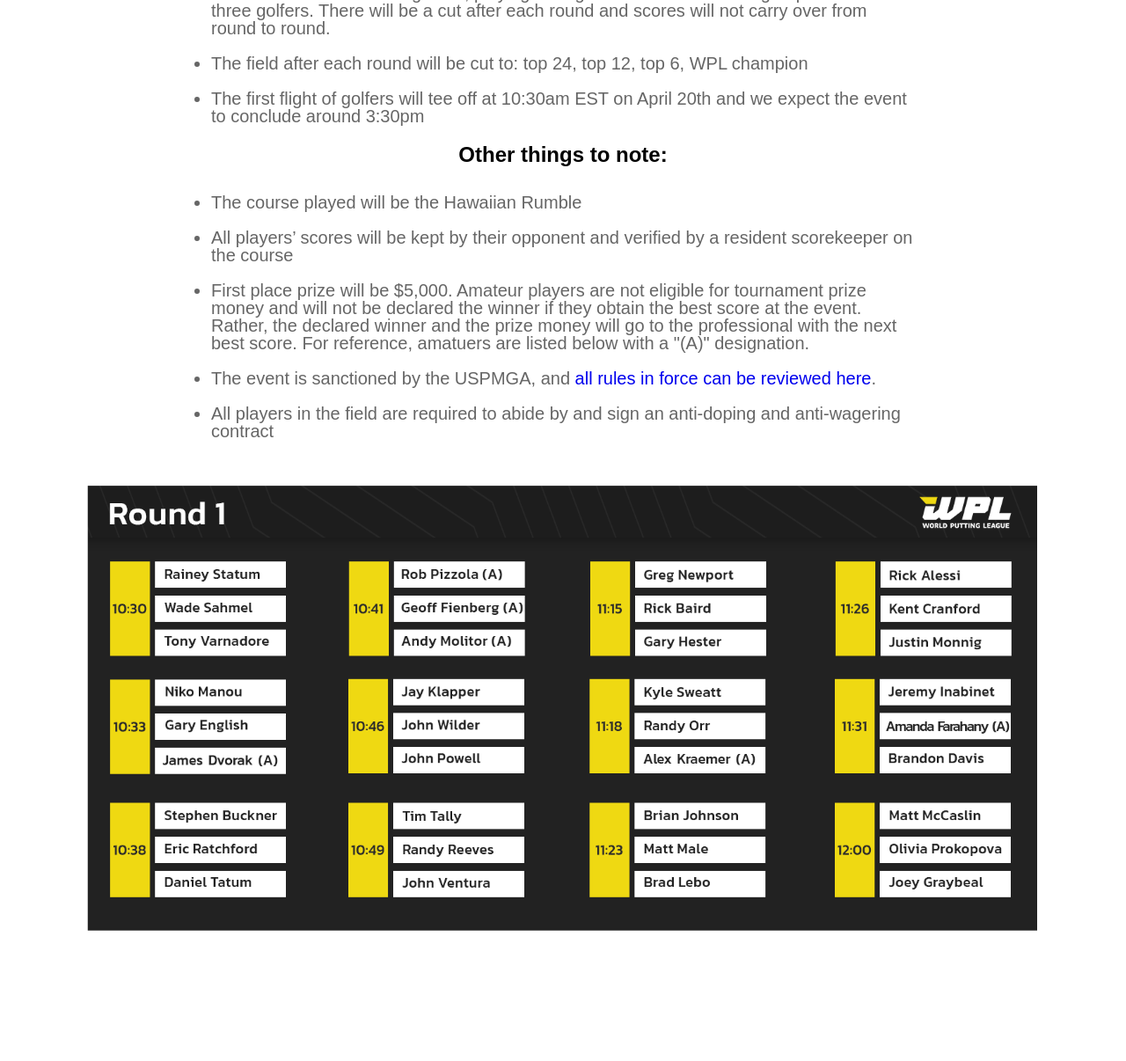
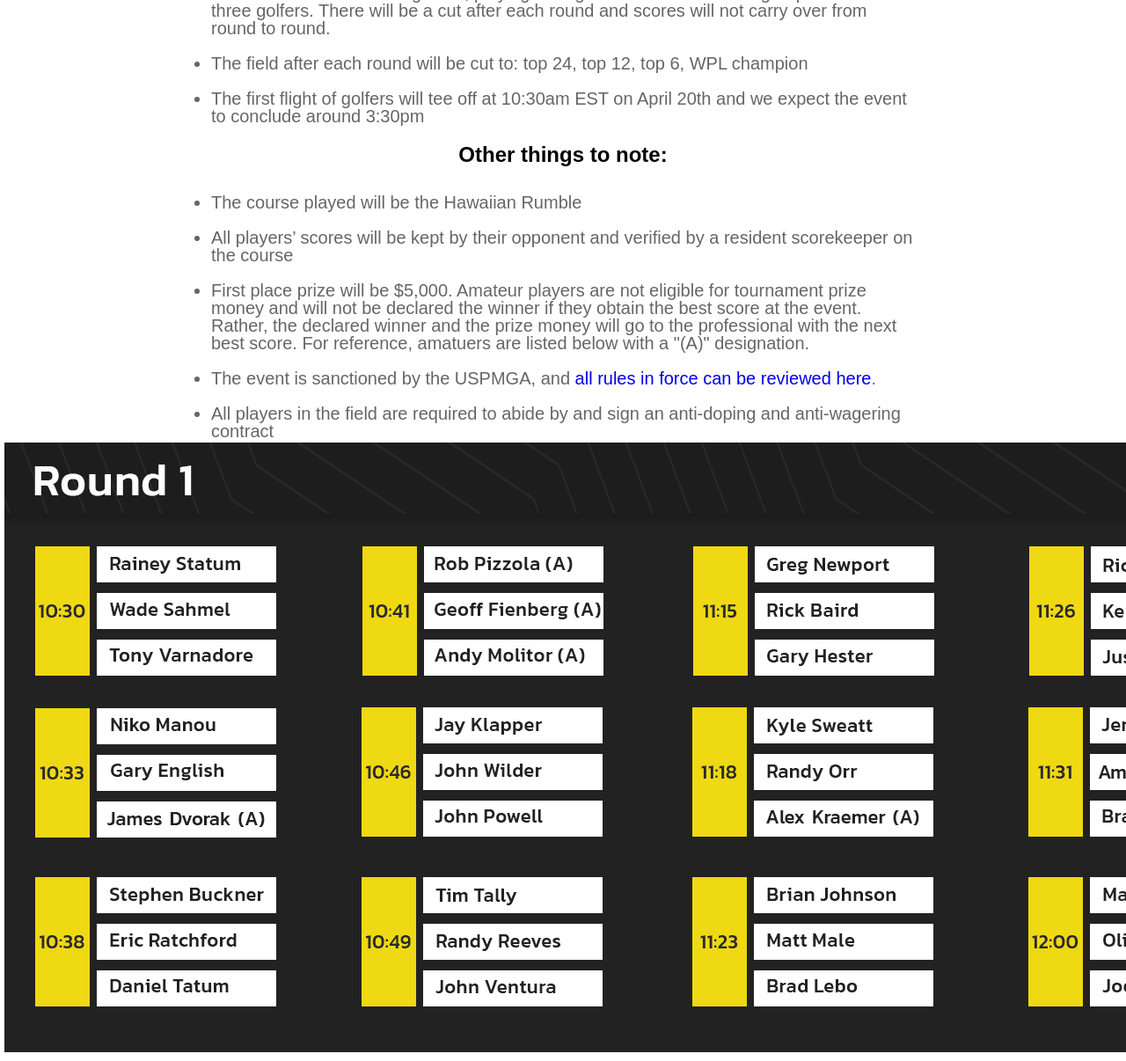
Before and after one commit to okhmadjonov/wpl, a React (Create React App) app: page /Event in a window 1280 px wide. Shown: the part 1876-3082 px from the top of the page at 88% size. Before the commit the page ends 2938 px from the top, so only its background shows below. Built offline with nearby package versions, Linux system fonts and the light colour scheme.

Commit message:
eventfull

```diff
--- a/src/pages/Event/Event.jsx
+++ b/src/pages/Event/Event.jsx
@@ -62,7 +62,7 @@
 
                             </div>
                         </div>
-                        <div className="imgpart">
+                        <div className="imagegpart">
                             <div className="imgcontainer">
                                 <img src={tee} alt="tee" />
                             </div>
--- a/src/pages/Event/Event.scss
+++ b/src/pages/Event/Event.scss
@@ -84,7 +84,7 @@
                         }
                     }
                 }
-                .imgpart{
+                .imagepart{
                     width: 100%;
                     height: 100%;
                     .imgcontainer{
```
